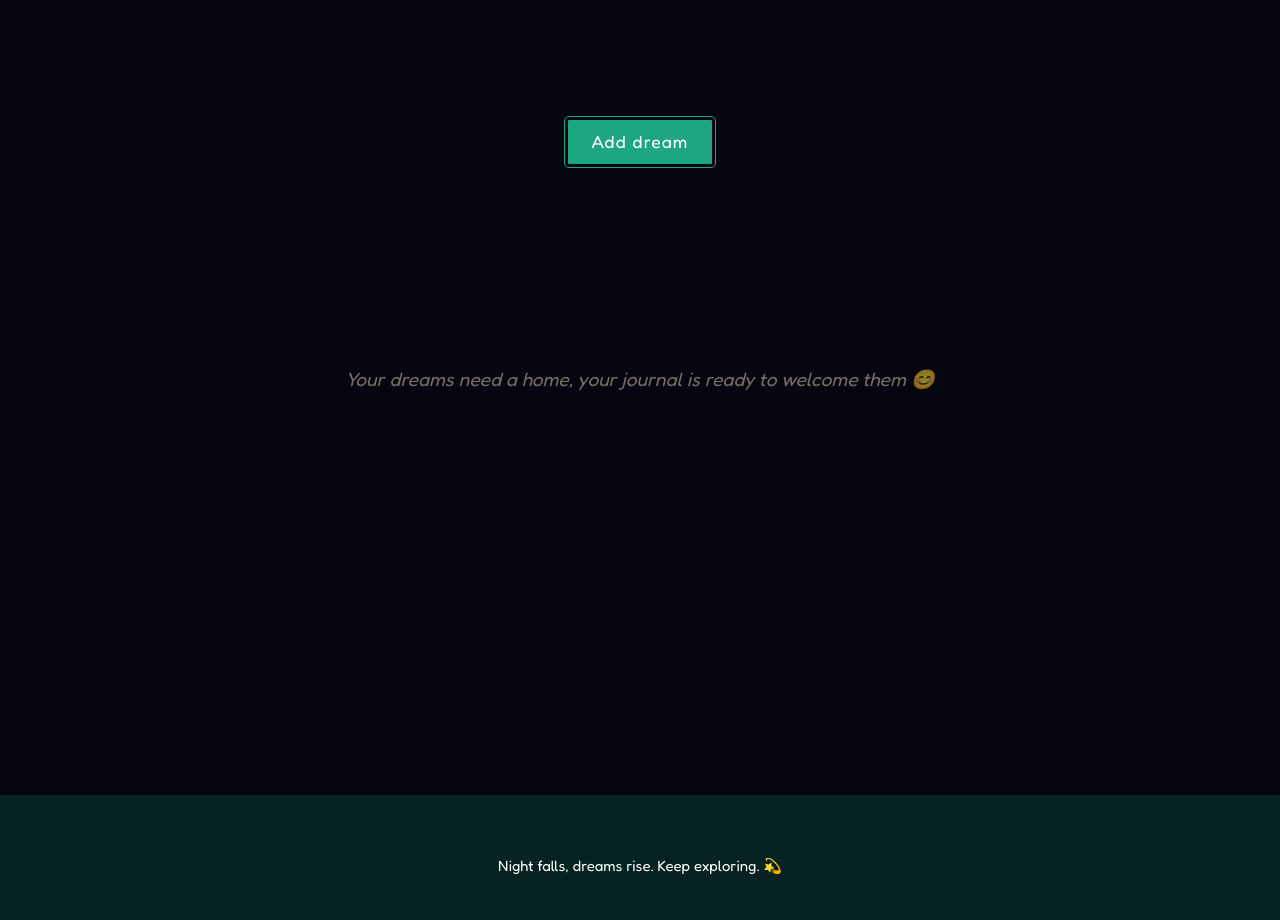
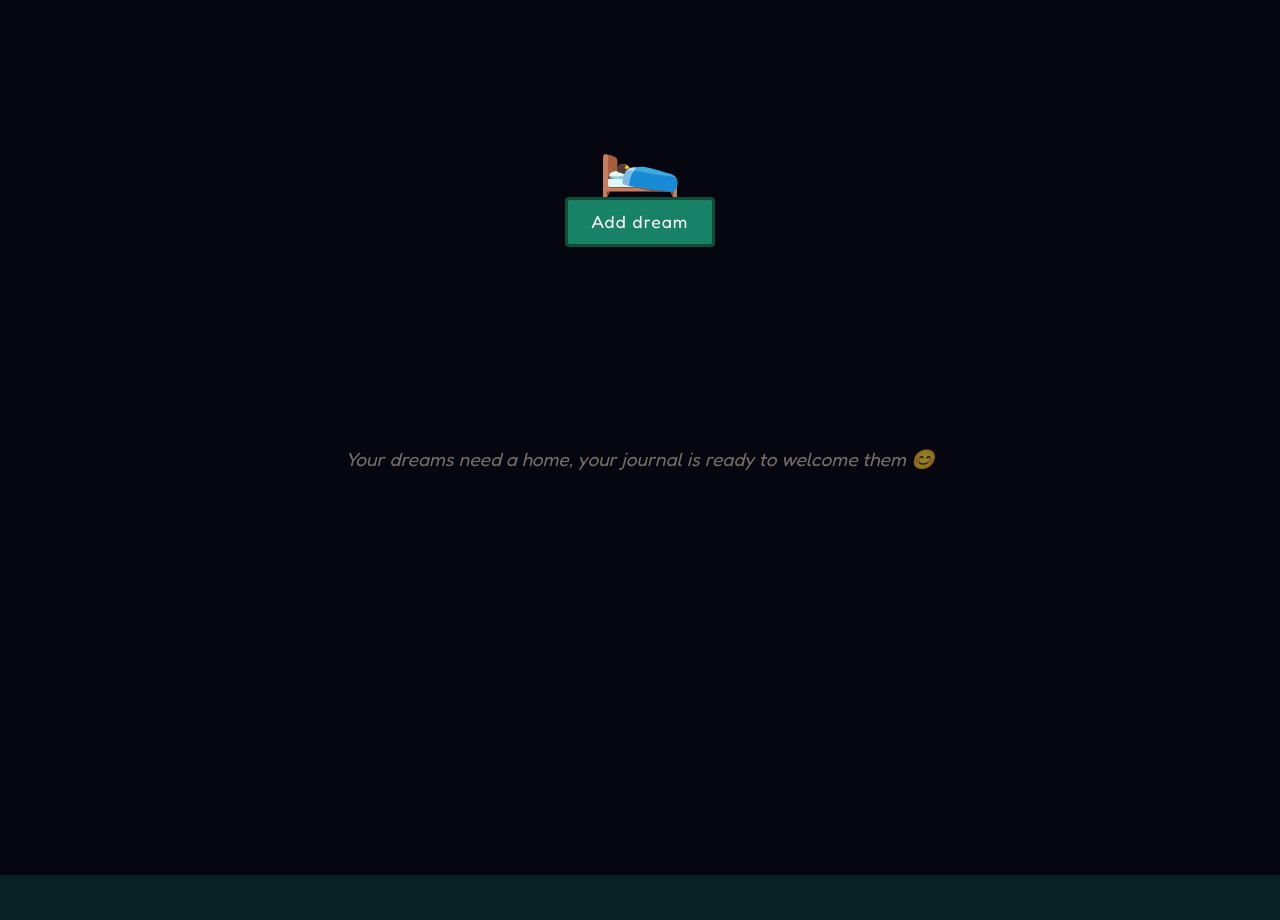
Before and after one commit to simonsjostrand-portfolio/dream-journal, a plain HTML site: page index.html in a window 1280 px wide. Shown: the part 900-1820 px from the top of the page. Drawn offline with nearby package versions, Linux system fonts and the light colour scheme; a web font is replaced by a local one.

Commit message:
Update add-dream button and form styling, add sleeping person icon

```diff
--- a/css/styles.css
+++ b/css/styles.css
@@ -26,7 +26,7 @@
   --clr-body: hsl(235, 52%, 4%);
   --clr-primary: hsl(28, 98%, 49%);
   --clr-secondary: rgb(111, 180, 232);
-  --clr-add-dream: hsl(164, 71%, 38%);
+  --clr-add-dream: hsl(164, 70%, 30%);
   --clr-note-no-dreams: hsla(28, 28%, 74%, 0.566);
   --clr-form: hsl(163, 68%, 18%); /* hsl(164, 72%, 23%) */
   --clr-date: hsl(40, 100%, 61%);
@@ -100,6 +100,13 @@ body {
 }
 
 /* Add dream button */
+.add_dream-wrapper {
+  svg {
+    width: 80px;
+    height: 80px;
+    margin-inline: auto;
+  }
+
   .btn-add-dream {
     color: #fff;
     background-color: var(--clr-add-dream);
@@ -111,11 +118,26 @@ body {
     margin-inline: auto;
     margin-block-end: 200px;
     padding: 8px 24px;
-  outline: 1px solid var(--clr-add-dream);
-  outline-offset: 3px;
+    outline: 3px solid var(--clr-form);
+    /*  outline-offset: 3px; */
 
     display: flex;
     justify-content: center;
+  }
+
+  .btn-add-dream:hover {
+    background-color: var(--clr-form);
+    outline-color: var(--clr-add-dream);
+    cursor: pointer;
+    /* outline-width: 2px;
+    outline-offset: 4px; */
+  }
+
+  .btn-add-dream:active {
+    cursor: pointer;
+    /* outline-width: 1px;
+    outline-offset: 3px; */
+  }
 }
 
 .note-no-dreams {
@@ -125,25 +147,13 @@ body {
   text-align: center;
 }
 
-.btn-add-dream:hover {
-  cursor: pointer;
-  outline-width: 2px;
-  outline-offset: 4px;
-}
-
-.btn-add-dream:active {
-  cursor: pointer;
-  outline-width: 1px;
-  outline-offset: 3px;
-}
-
 /* Form */
 .dream_form-container {
   display: none;
   z-index: 1001;
 
   position: fixed;
-  top: 50%;
+  top: 55%;
   left: 50%;
   transform: translate(-50%, -50%);
 
@@ -159,7 +169,7 @@ body {
 .dream-form {
   max-inline-size: 700px;
   background-color: var(--clr-form);
-  border-radius: 4px;
+  border-radius: 8px;
   padding: 60px 60px 30px;
   margin-inline: auto;
   margin-block-end: 60px;
@@ -220,7 +230,8 @@ body {
     }
 
     .dream_date-input {
-      padding: 10px;
+      height: 52px;
+      padding-inline: 10px;
     }
   }
 
--- a/index.html
+++ b/index.html
@@ -68,7 +68,105 @@
       <!-- https://www.vecteezy.com/free-photos/dream-catcher-background?license-free=true -->
     </header>
 
-    <button class="btn-add-dream">Add dream</button>
+    <div class="add_dream-wrapper">
+      <svg
+        viewBox="0 0 128 128"
+        xmlns="http://www.w3.org/2000/svg"
+        xmlns:xlink="http://www.w3.org/1999/xlink"
+        aria-hidden="true"
+        role="img"
+        class="iconify iconify--noto"
+        preserveAspectRatio="xMidYMid meet"
+        fill="#000000"
+      >
+        <g id="SVGRepo_bgCarrier" stroke-width="0"></g>
+        <g
+          id="SVGRepo_tracerCarrier"
+          stroke-linecap="round"
+          stroke-linejoin="round"
+        ></g>
+        <g id="SVGRepo_iconCarrier">
+          <path
+            d="M27.85 105.5h-19V54.94c5.08 0 14.99 4.12 14.99 4.12c2.41.89 4.01 3.18 4.01 5.75v40.69z"
+            fill="#a65f3e"
+          ></path>
+          <path
+            d="M26.38 95.5V83.06c-2.16.11-9.13.76-10.88 2.02c-3.38 2.42-2.5 6.74-2.52 10.42h13.4z"
+            fill="#784d30"
+          ></path>
+          <path
+            d="M121.91 105.43H12.98V58.99c0-2.24-1.82-4.06-4.06-4.06s-4.06 1.82-4.06 4.06v64.9h6l4.8-9.58h96.7l4.8 9.58h6v-17.22c-.01-.68-.56-1.24-1.25-1.24z"
+            fill="#c87d5e"
+          ></path>
+          <path
+            d="M120.46 108.37l-104.17.1c-1.49 0-2.91-.78-2.91-2.32c0 0 106.53-.77 107.74-.77c1.21 0 2.02.05 2.02 1.17c0 1.1-.16 1.82-2.68 1.82z"
+            fill="#784d30"
+          ></path>
+          <path
+            d="M110.47 106.94l-95.61.1c-1.49 0-1.88-1.45-1.88-3.11v-7.91c0-1.15.84-2.09 1.87-2.09h94.73c1.98 0 3.59 1.79 3.59 4v6c-.01 1.66-1.21 3.01-2.7 3.01z"
+            fill="#e0f7fa"
+          ></path>
+          <path
+            d="M59.5 108.42s21.48 5.89 35.34 5.89h17.51l-.39-7.75l-52.46 1.86z"
+            fill="#784d30"
+          ></path>
+          <path fill="#784d30" d="M112.35 114.31h4.8v9.58z"></path>
+          <path fill="#784d30" d="M15.65 114.31h-4.8v9.58z"></path>
+          <path
+            d="M27.33 93.95c-11.36 0-13.38-5.96-13.38-5.96s3.55-6.57 13.11-6.57s14.52 5.88 14.81 7.84c.62 4.22-3.18 4.69-14.54 4.69z"
+            fill="#e0f7fa"
+          ></path>
+          <path
+            d="M13.95 87.99c.8 1.92 3.81 5.96 13.38 5.96h10.53l.48-5.53s-2.91 1.47-11.28 1.71c-5.68.16-10.6-.76-13.11-2.14z"
+            fill="#94d1e0"
+          ></path>
+          <path
+            d="M34.17 71.4c5.86-2.47 11.63 1.3 13.58 5.58c0 0-4.93 4.15-6.14 4.6L34.17 71.4z"
+            fill="#ffca28"
+          ></path>
+          <g>
+            <path
+              d="M39.61 86.98c2.79-6.05 7.07-9.02 7.07-9.02l.24-.03c-.35-.15-.71-.25-1.08-.28c-1.09-.09-2.16.34-3.25.5s-2.39-.08-2.9-1.05c-.34-.64-.2-1.49.32-1.99s1.37-.61 2-.25c-.4-1.41-1.84-4.66-6.36-4.39c-3.86.24-6.56 2.74-7.72 5.77c-.9 2.35-.42 6.6.98 7.35c.29.15.64.23 1.01.29c.53.08 1.09.11 1.55.22c1.06.25 2.1.56 3.13.92c1.7.59 3.34 1.33 4.92 2.18c.04-.07.06-.14.09-.22z"
+              fill="#543930"
+            ></path>
+            <radialGradient
+              id="IconifyId17ecdb2904d178eab17020"
+              cx="38.855"
+              cy="80.343"
+              r="12.428"
+              gradientTransform="matrix(.9999 -.0112 .00997 .8922 -.798 9.098)"
+              gradientUnits="userSpaceOnUse"
+            >
+              <stop offset=".641" stop-color="#6d4c41" stop-opacity="0"></stop>
+              <stop offset="1" stop-color="#6d4c41"></stop>
+            </radialGradient>
+            <path
+              d="M39.61 86.98c2.79-6.05 7.07-9.02 7.07-9.02l.24-.03c-.35-.15-.71-.25-1.08-.28c-1.09-.09-2.16.34-3.25.5s-2.39-.08-2.9-1.05c-.34-.64-.2-1.49.32-1.99s1.37-.61 2-.25c-.4-1.41-1.84-4.66-6.36-4.39c-3.86.24-6.56 2.74-7.72 5.77c-.9 2.35-.42 6.6.98 7.35c.29.15.64.23 1.01.29c.53.08 1.09.11 1.55.22c1.06.25 2.1.56 3.13.92c1.7.59 3.34 1.33 4.92 2.18c.04-.07.06-.14.09-.22z"
+              fill="url(#IconifyId17ecdb2904d178eab17020)"
+            ></path>
+          </g>
+          <g>
+            <path
+              d="M45.75 83.81c.59-1.09 3.74-5.09 10.05-7.01c8.28-2.52 13.48-2.79 27.07.93c7.83 2.14 20.4 6.19 28.29 7.87c5.83 1.24 13.2 5.94 12 12.84L45.75 83.81z"
+              fill="#3daae0"
+            ></path>
+            <path
+              d="M51.12 82.94c.48-.88 8.88-2.07 18.15.1c6.88 1.61 21.71 4.65 32.56 5.6c5.56.49 17.05 1.7 19.7 4.37c3.89 3.93 3.35 8.88.09 16.86c-1.21 2.97-4.48 5.71-4.48 5.71c-25.69-2.95-65.26-7.31-72.26-11.07c.01.01-.08-9.85 6.24-21.57z"
+              fill="#188ad6"
+            ></path>
+            <path
+              d="M49.17 88.83s2.24-3.54 3.09-5.03c3.53-6.24 6.49-7.04 6.49-7.86s-8.89-.26-11.05 1.09c0 0-5.71 1.79-8.1 8.73c-.45 1.3 9.57 3.07 9.57 3.07z"
+              fill="#b0e0ff"
+            ></path>
+            <path
+              d="M41.92 81.42s2.26-.57 6.06-.54c2.84.02 5.19 1.41 5.19 1.41c-5.47 9.58-6.41 19.56-6.59 22.17c-.09 1.3-.48 1.31-1.71.91l-7.2-2.05c-1.43-.6-1.67-1.54-1.67-2.62c0-11.7 5.92-19.28 5.92-19.28z"
+              fill="#7dbbe3"
+            ></path>
+          </g>
+        </g>
+      </svg>
+      <button class="btn-add-dream">Add dream</button>
+    </div>
     <p class="note-no-dreams">
       Your dreams need a home, your journal is ready to welcome them 😊
     </p>
--- a/script.js
+++ b/script.js
@@ -95,7 +95,7 @@ const closeForm = function () {
   if (textareaDescription.value === '') {
     hideForm();
   } else {
-    if (confirm('Poof! Your dream will vanish...')) {
+    if (confirm('Your dream will vanish...')) {
       hideForm();
     }
   }
```
Lines whose indentation alone changed are shown as unchanged.
